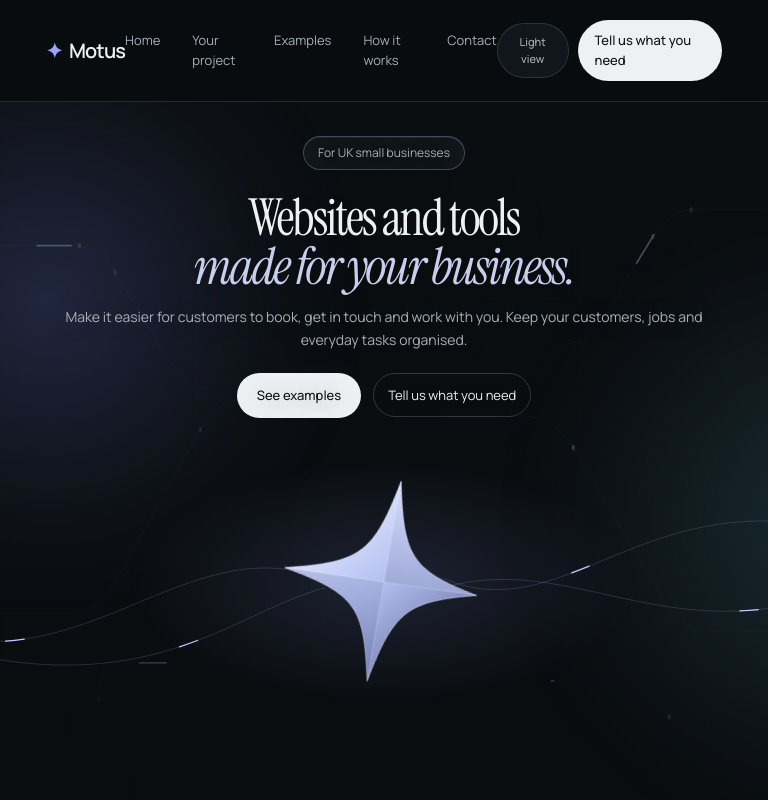
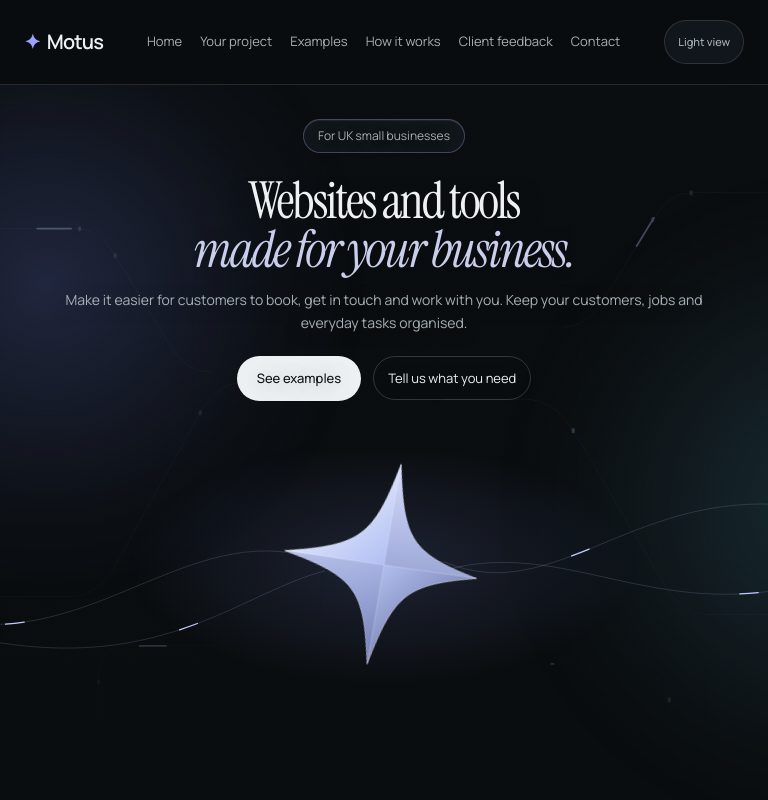
Before and after one commit to Motusai84/motus-agency-site, a Next.js app: page /preview/signal in a window 768 px wide. Shown: the top 800 px of the page. Built offline with nearby package versions, Linux system fonts and the light colour scheme; a web font is replaced by a local one.

Commit message:
Add client feedback to desktop and mobile navigation

```diff
--- a/app/motionsite.css
+++ b/app/motionsite.css
@@ -28,6 +28,12 @@ button:focus-visible, a:focus-visible, input:focus-visible, select:focus-visible
 .navbar nav { display: flex; gap: 32px; }
 .navbar nav a { color: var(--muted); font-size: 13px; transition: color 200ms ease; }
 .navbar nav a:hover { color: var(--foreground); }
+@media (min-width: 761px) and (max-width: 1000px) {
+  .navbar { padding-inline: 24px; }
+  .navbar > nav[aria-label="Primary navigation"] { gap: 18px; }
+  .navbar > nav[aria-label="Primary navigation"] a { white-space: nowrap; }
+  .navbar .header-cta { display: none; }
+}
 .header-actions { display: flex; align-items: center; gap: 9px; }
 .theme-toggle { min-height: 44px; border: 1px solid var(--border); border-radius: 999px; padding: 10px 13px; background: rgba(22, 28, 32, .72); color: var(--muted); font-size: 11px; font-weight: 500; transition: border-color 180ms ease, background 180ms ease, color 180ms ease, transform 160ms var(--ease-out); }
 .theme-toggle:hover { border-color: rgba(155, 163, 255, .45); background: #1a2024; color: var(--foreground); }
--- a/components/App.tsx
+++ b/components/App.tsx
@@ -167,6 +167,7 @@ export default function App({ heroDirection = "type" }: { heroDirection?: "signa
           <a id="nav-pricing-link" href="#pricing">Your project</a>
           <a id="nav-examples-link" href="#examples">Examples</a>
           <a id="nav-automation-link" href="#automation">How it works</a>
+          <a id="nav-client-feedback-link" href="#client-feedback">Client feedback</a>
           <a id="nav-contact-link" href="#contact">Contact</a>
         </nav>
         <div className="header-actions">
@@ -200,6 +201,7 @@ export default function App({ heroDirection = "type" }: { heroDirection?: "signa
           <a id="mobile-nav-pricing-link" href="#pricing" onClick={() => { setMobileMenuMotion(false); setMobileMenuOpen(false); }}>Your project</a>
           <a id="mobile-nav-examples-link" href="#examples" onClick={() => { setMobileMenuMotion(false); setMobileMenuOpen(false); }}>Examples</a>
           <a id="mobile-nav-automation-link" href="#automation" onClick={() => { setMobileMenuMotion(false); setMobileMenuOpen(false); }}>How it works</a>
+          <a id="mobile-nav-client-feedback-link" href="#client-feedback" onClick={() => { setMobileMenuMotion(false); setMobileMenuOpen(false); }}>Client feedback</a>
           <a id="mobile-nav-contact-link" href="#contact" onClick={() => { setMobileMenuMotion(false); setMobileMenuOpen(false); }}>Contact</a>
         </nav>
       </header>
--- a/components/SiteHeader.tsx
+++ b/components/SiteHeader.tsx
@@ -11,6 +11,7 @@ const navigation = [
   ["How it works", "/#automation"],
   ["Calculator", "/#calculator"],
   ["Examples", "/demos"],
+  ["Client feedback", "/#client-feedback"],
   ["Website pricing", "/#pricing"],
 ] as const;
 
```
